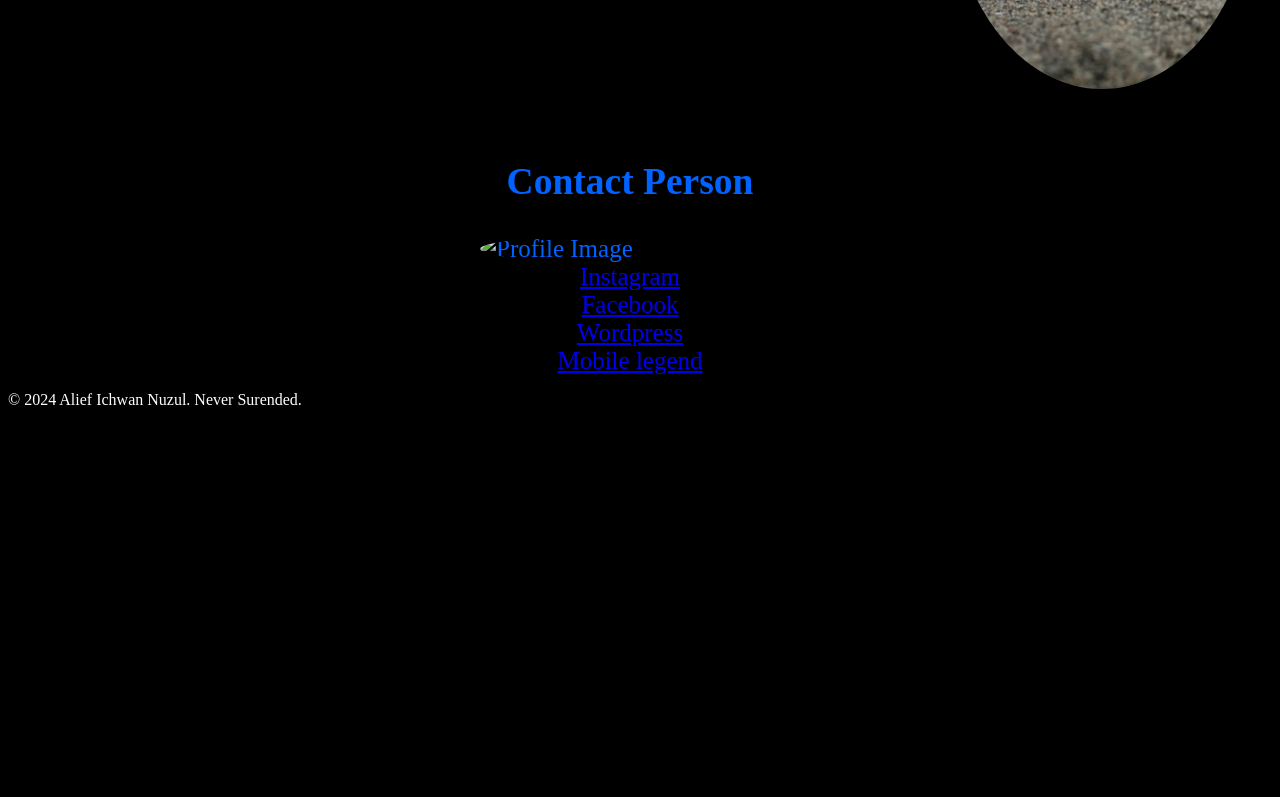
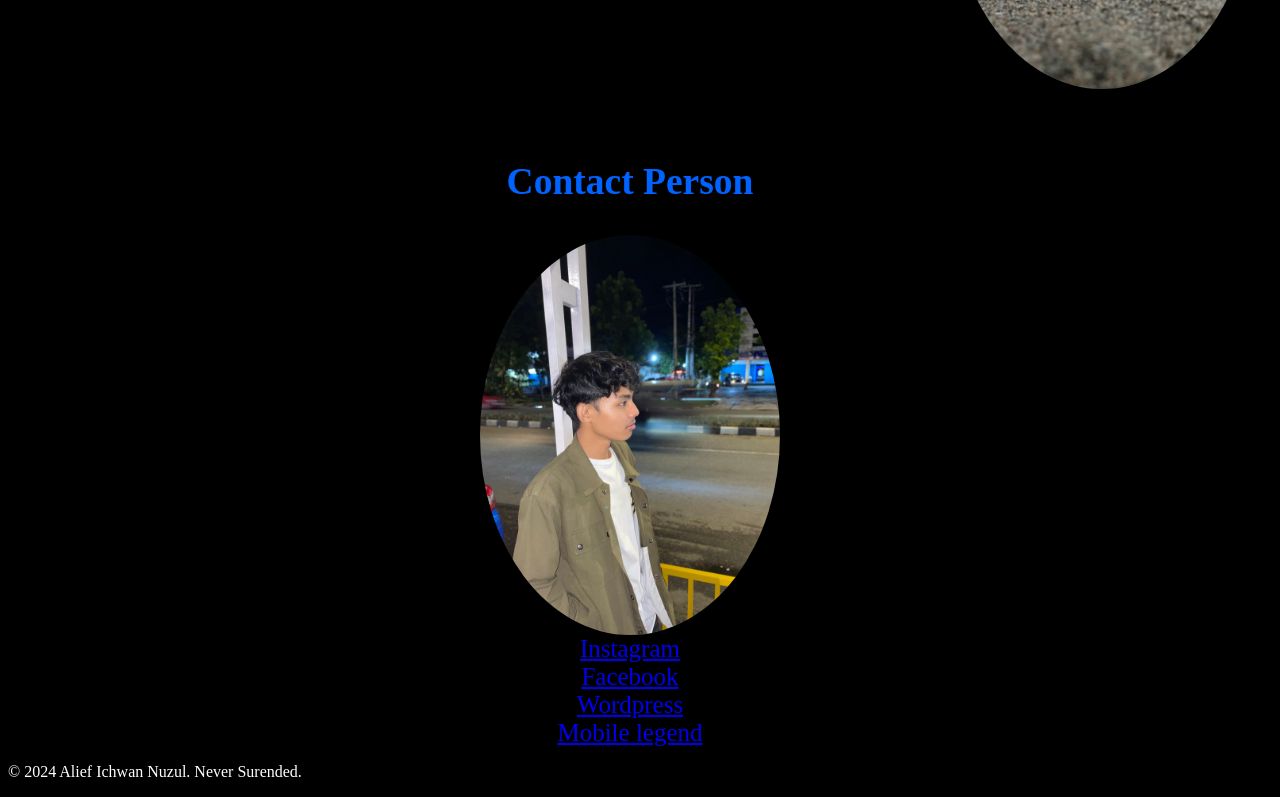
Before and after one commit to rosevelt2002/web-photography-alief-ichwan-nuzul, a plain HTML site: page index.html in a window 1280 px wide. Shown: the part 1262-2059 px from the top of the page. Before the commit the page ends 1687 px from the top, so only its background shows below. Drawn offline with Linux system fonts and the light colour scheme; files whose address does not match are found by name.

Commit message:
Update index.html

```diff
--- a/index.html
+++ b/index.html
@@ -53,7 +53,7 @@
 
     <section id="contact" class="contact">
         <h1 class="text-center">Contact Person</h1>
-        <img src="gambar/urang.jpg" alt="Profile Image" style="width: 300px;">
+        <img src="urang.jpg" alt="Profile Image" style="width: 300px;">
         <a href="https://www.instagram.com/aliefichwannuzul/" target="_blank">Instagram</a>
         <a href="https://youtu.be/YFp8MjrfshU?si=vLDfqNAaHkqC4q6C/" targer="_blank">Facebook</a>
         <a href="https://aliefichwannuzul.wordpress.com/" target=">_blank">Wordpress</a>
```
